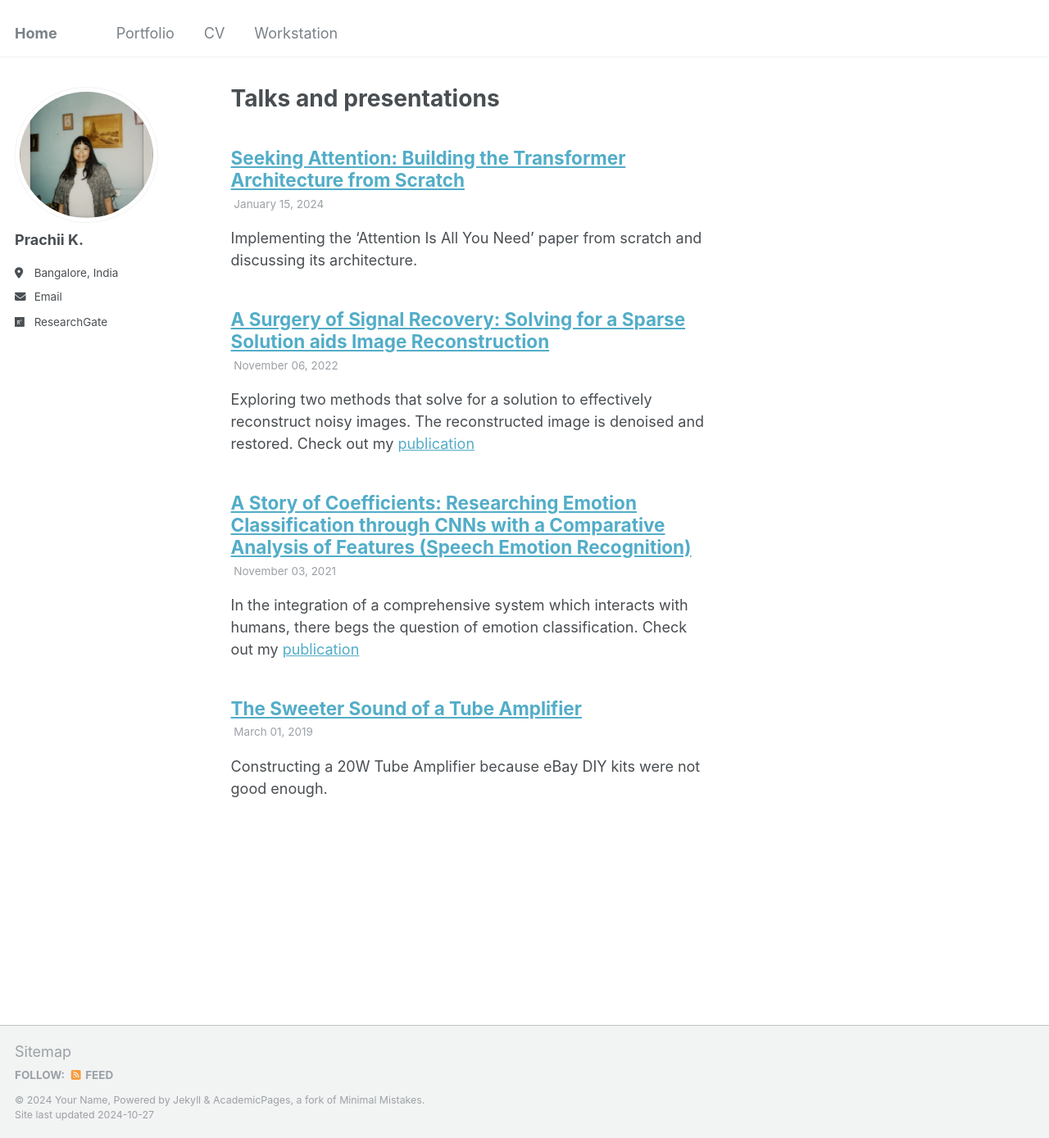
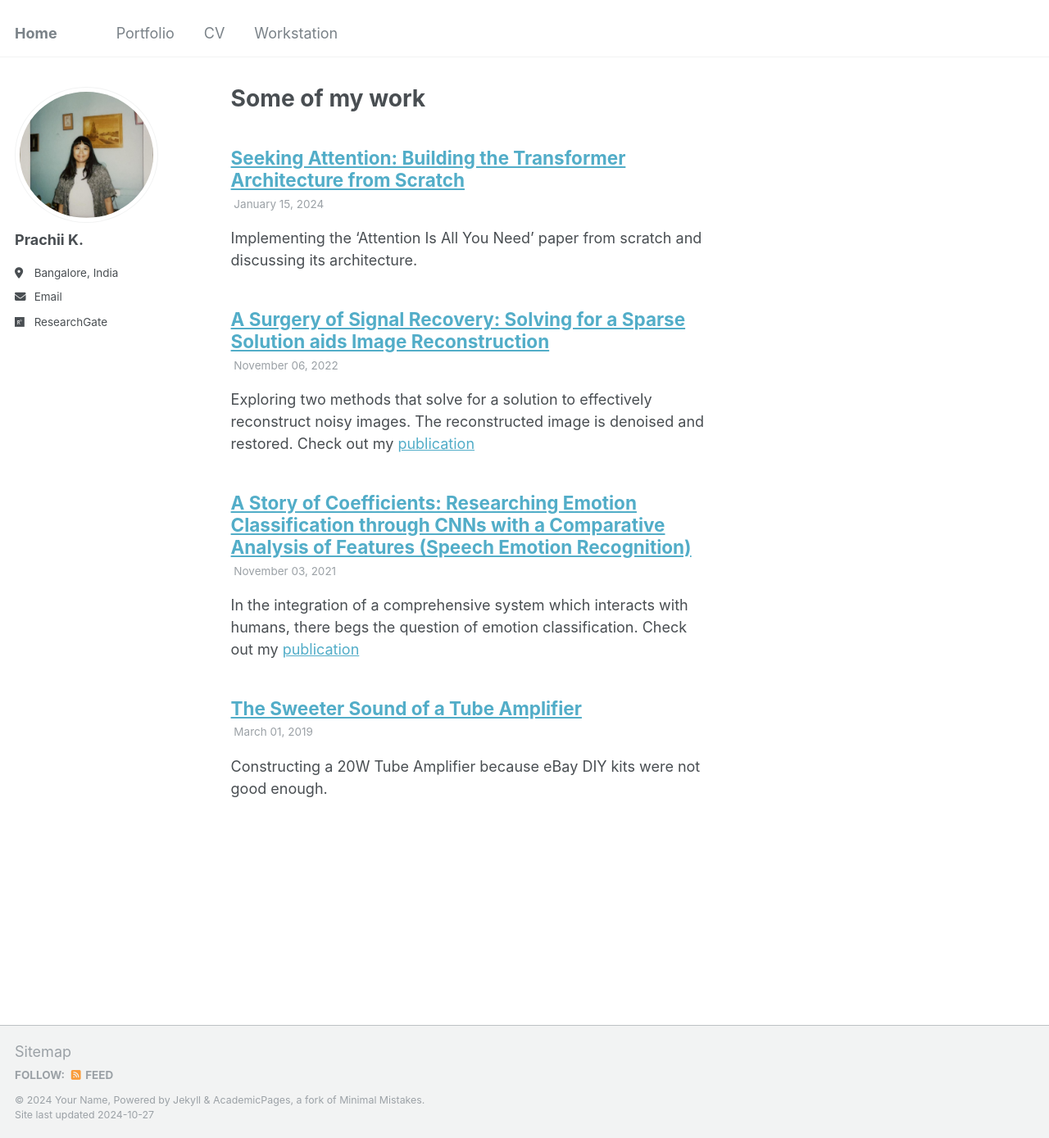
Before and after one commit to asaiyru99/asaiy, a Jekyll site: the page built from _pages/talks.html, in a window 1280 px wide and 1389 px high. Shown: the whole window at 82% size. Built offline with Jekyll 4.4.1, drawn with Linux system fonts in a browser that asks for light colours.

Commit message:
Update talks.html

```diff
--- a/_pages/talks.html
+++ b/_pages/talks.html
@@ -1,6 +1,6 @@
 ---
 layout: archive
-title: "Talks and presentations"
+title: "Some of my work"
 permalink: /portfolio/
 author_profile: true
 ---
```
